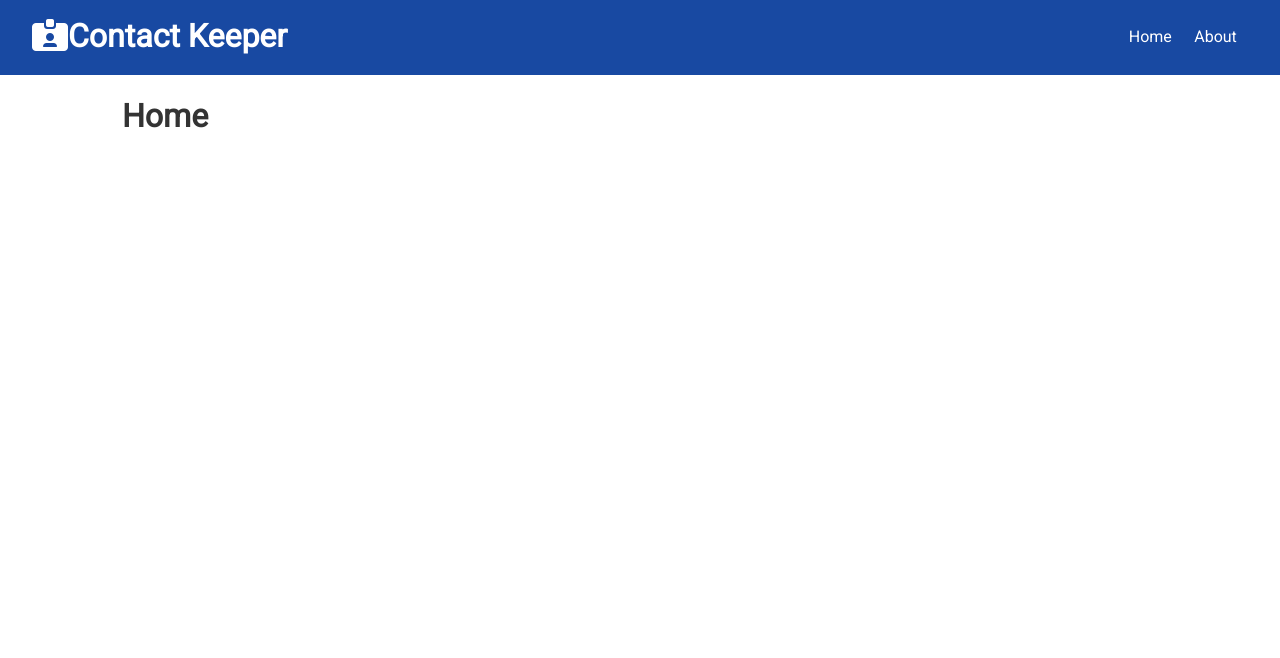
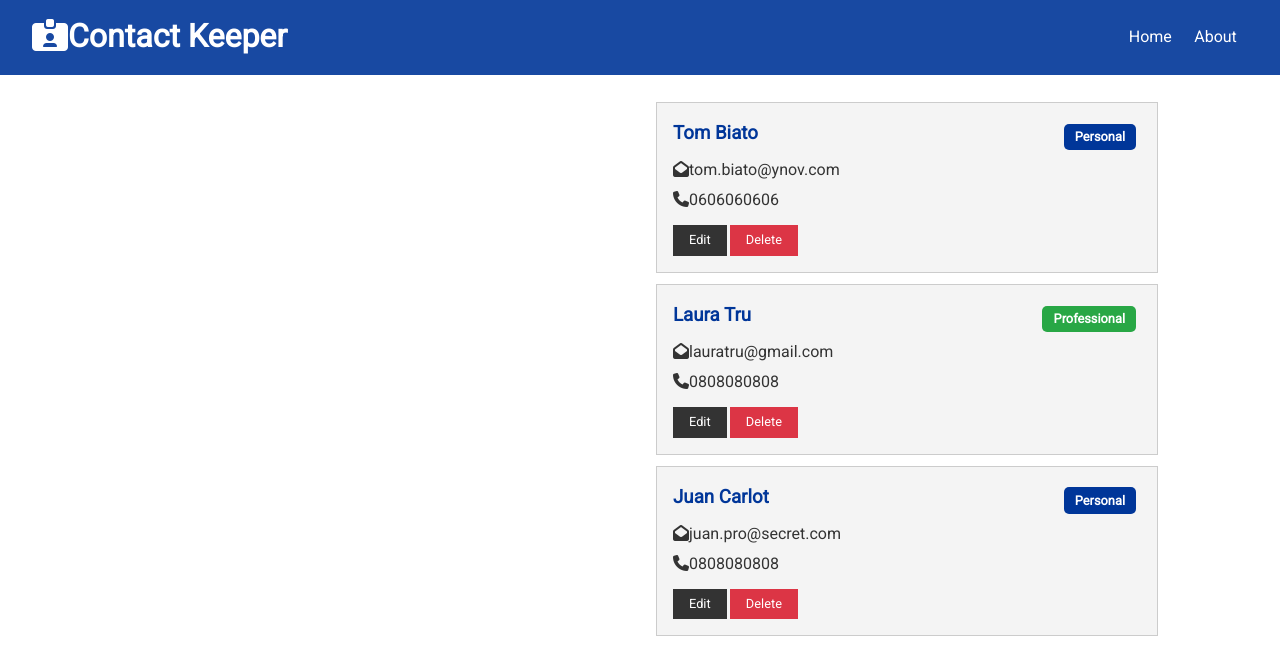
Before and after one commit to tombiato/ContactKeeper, a React (Create React App) app in the folder client/: page / in a window 1280 px wide. Shown: the top 658 px of the page. Built offline with nearby package versions, Linux system fonts and the light colour scheme.

Commit message:
Contact & ContactItem Components

```diff
--- /dev/null
+++ b/client/src/components/contacts/Contact.js
@@ -0,0 +1,21 @@
+import { useContext } from 'react';
+import ContactItem from '../../components/contacts/ContactItem';
+
+// Context
+import ContactContext from '../../context/contact/contactContext';
+
+const Contact = () => {
+	const contactContext = useContext(ContactContext);
+
+	const { contacts } = contactContext;
+
+	return (
+		<>
+			{contacts.map(contact => (
+				<ContactItem key={contact.id} contact={contact} />
+			))}
+		</>
+	);
+};
+
+export default Contact;
--- /dev/null
+++ b/client/src/components/contacts/ContactItem.js
@@ -0,0 +1,49 @@
+import React from 'react';
+import PropTypes from 'prop-types';
+
+const ContactItem = ({ contact }) => {
+	const { id, name, email, phone, type } = contact;
+
+	return (
+		<div className='card bg-light'>
+			<h3 className='text-primary text-left'>
+				{name}{' '}
+				<span
+					style={{ float: 'right' }}
+					className={
+						'badge ' +
+						(type === 'professional' ? 'badge-success' : 'badge-primary')
+					}
+				>
+					{type.charAt(0).toUpperCase() + type.slice(1)}
+				</span>
+			</h3>
+			<ul className='list'>
+				{email && (
+					<li>
+						{' '}
+						<i className='fas fa-envelope-open'></i>
+						{email}{' '}
+					</li>
+				)}
+				{phone && (
+					<li>
+						{' '}
+						<i className='fas fa-phone'></i>
+						{phone}{' '}
+					</li>
+				)}
+			</ul>
+			<p>
+				<button className='btn btn-dark btn-sm'>Edit</button>
+				<button className='btn btn-danger btn-sm'>Delete</button>
+			</p>
+		</div>
+	);
+};
+
+ContactItem.propTypes = {
+	contact: PropTypes.object.isRequired,
+};
+
+export default ContactItem;
--- a/client/src/components/pages/Home.js
+++ b/client/src/components/pages/Home.js
@@ -1,7 +1,12 @@
+import Contacts from '../contacts/Contact';
+
 const Home = () => {
 	return (
-		<div>
-			<h1>Home</h1>
+		<div className='grid-2'>
+			<div>{/* Contect Form*/}</div>
+			<div>
+				<Contacts />
+			</div>
 		</div>
 	);
 };
--- a/client/src/context/contact/ContactState.js
+++ b/client/src/context/contact/ContactState.js
@@ -27,7 +27,7 @@
 				name: 'Laura Tru',
 				email: 'lauratru@gmail.com',
 				phone: '0808080808',
-				type: 'profesional',
+				type: 'professional',
 			},
 			{
 				id: 3,
```
